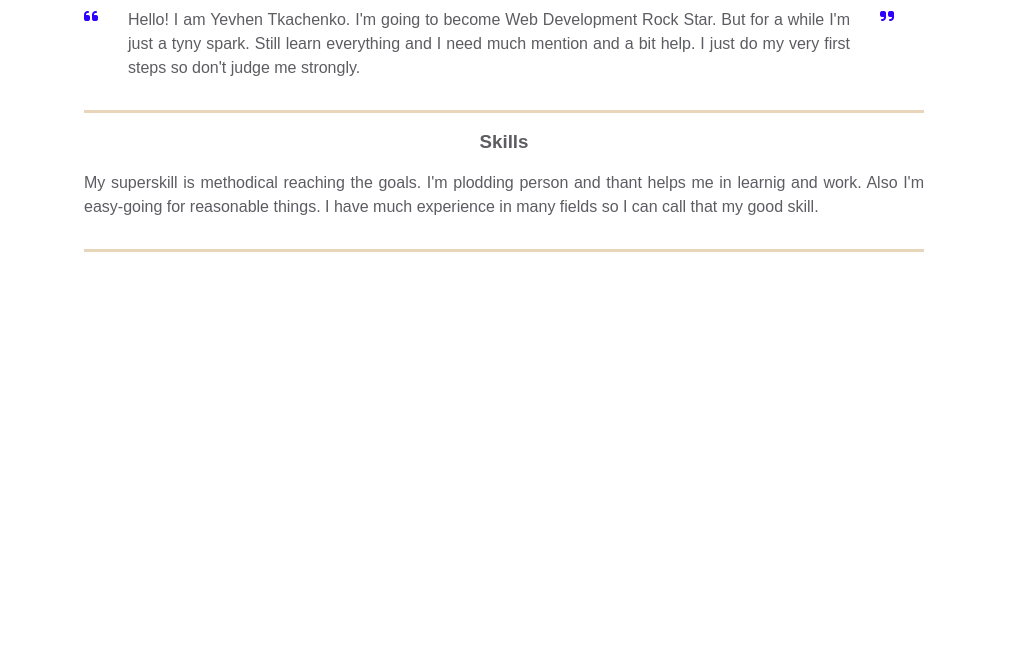
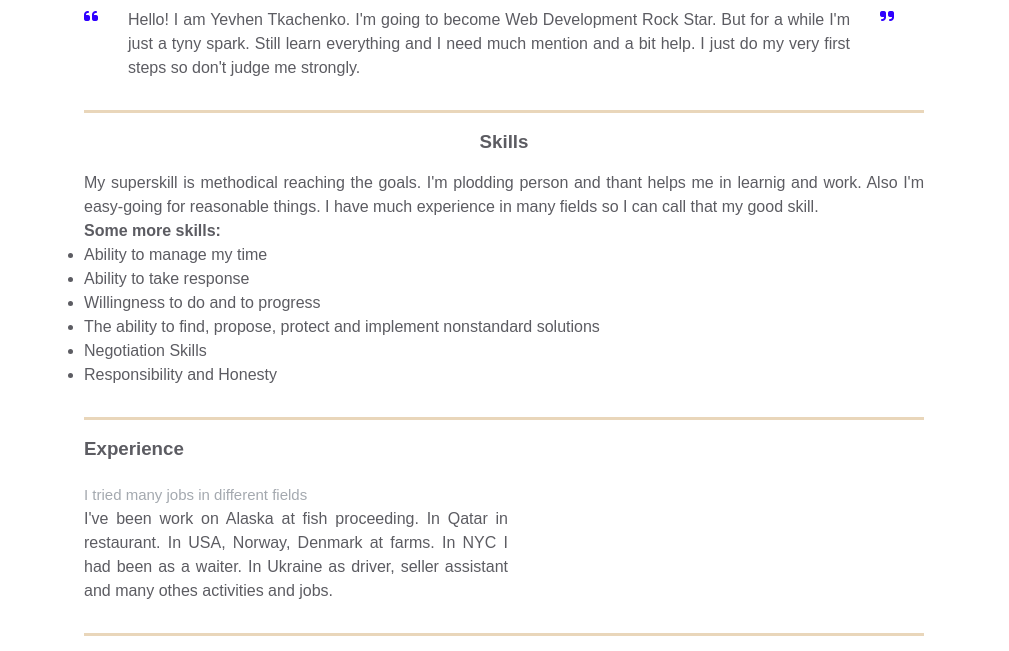
Before and after one commit to t-jay-777/homepage, a plain HTML site: page index.html in a window 1280 px wide. Shown: the part 495-1146 px from the top of the page, without its empty margins (136-1145 px from the left). Before the commit the page ends 800 px from the top, so only its background shows below. Drawn offline with Linux system fonts and the light colour scheme.

Commit message:
Experince section

```diff
--- a/index.html
+++ b/index.html
@@ -95,10 +95,49 @@
                         <h3 class="skills__header">Skills</h3>
                         <p class="skills__text">My superskill is methodical reaching the goals.
                             I'm plodding person and thant helps me in learnig and work. Also I'm
-                            easy-going for reasonable things. I have much experience in many fields so I can call that my good skill.</p>
+                            easy-going for reasonable things. I have much experience in many fields so I can call that
+                            my good skill.</p>
+
+                        <h4 class="skills__text">Some more skills:</h4>
+                        <ul class="skills__text">
+                            <li>Ability to manage my time</li>
+                            <li>Ability to take response</li>
+                            <li>Willingness to do and to progress</li>
+                            <li> The ability to find, propose, protect and implement nonstandard solutions
+                            </li>
+                            <li> Negotiation Skills</li>
+                            <li> Responsibility and Honesty</li>
+                        </ul>
                     </div>
                 </div>
             </div>
+        </section>
+
+        <section class="experience">
+            <div class="container">
+                <div class="resume__block">
+                    <div class="main-info fh">
+
+                        <div class="experiences">
+                            <div class="experiences">
+                                <h3 class="experiences__header">Experience</h3>
+                                <div class="experiences__company">
+                                    <div class="experiences__company-header">
+                                        <span class="experiences__company-header-durability">I tried many jobs in different fields</span>
+                                        <p class="skills__text">I've been work on Alaska at fish proceeding. In Qatar in restaurant. In USA, Norway, Denmark at farms.
+                                            In NYC I had been as a waiter. In Ukraine as driver, seller assistant and many othes activities and jobs.
+                                        </p>
+                                    </div>
+                                </div>
+                            </div>
+                        </div>
+
+                        <div class="additional-info fv"></div>
+                    </div>
+                </div>
+            </div>
+
+
         </section>
     </main>
 </body>
```
